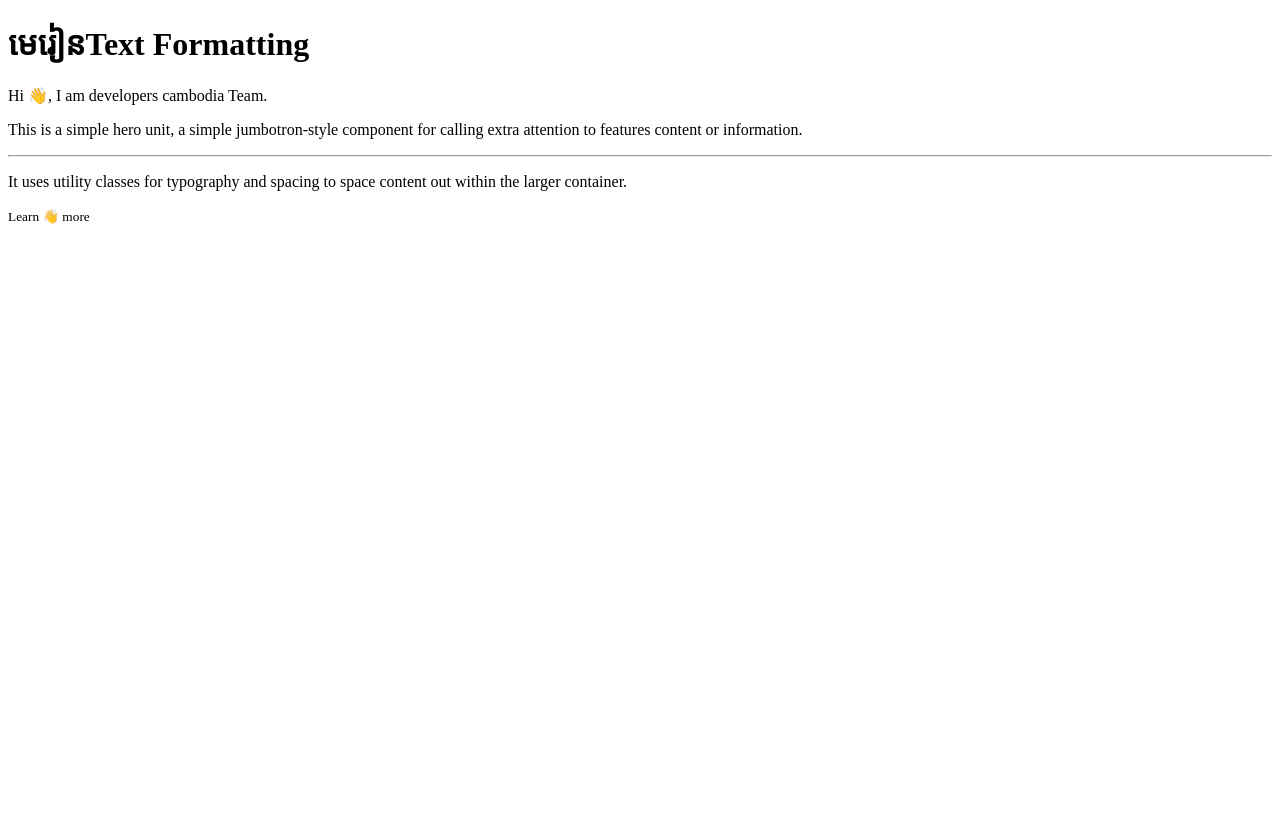
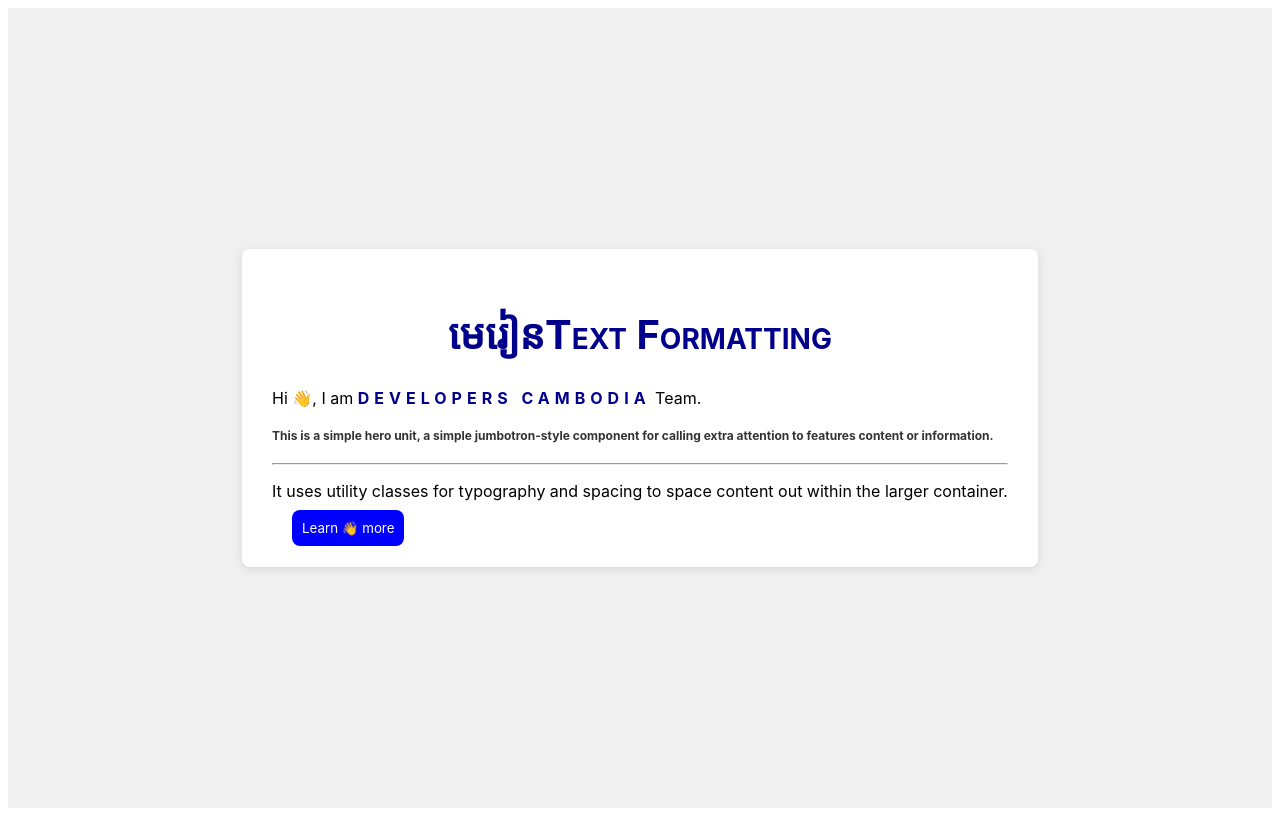
Before and after one commit to ArthurLeyVin/Text, a plain HTML site: page index.html in a window 1280 px wide. Drawn offline with Linux system fonts and the light colour scheme; the site is published under a folder, as on GitHub Pages, so addresses that start at the root find nothing; a web font is replaced by a local one.

Commit message:
Add CSS styles

```diff
--- a/index.html
+++ b/index.html
@@ -7,7 +7,7 @@
   <link rel="preconnect" href="https://fonts.googleapis.com">
 <link rel="preconnect" href="https://fonts.gstatic.com" crossorigin>
 <link href="https://fonts.googleapis.com/css2?family=Angkor&display=swap" rel="stylesheet">
-    <link rel="stylesheet" href="/index.css" />
+    <link rel="stylesheet" href="./css/index.css" />
   </head>
   <body>
     <main>
```
Also changed, not shown: css/index.css (renamed from index.css).
